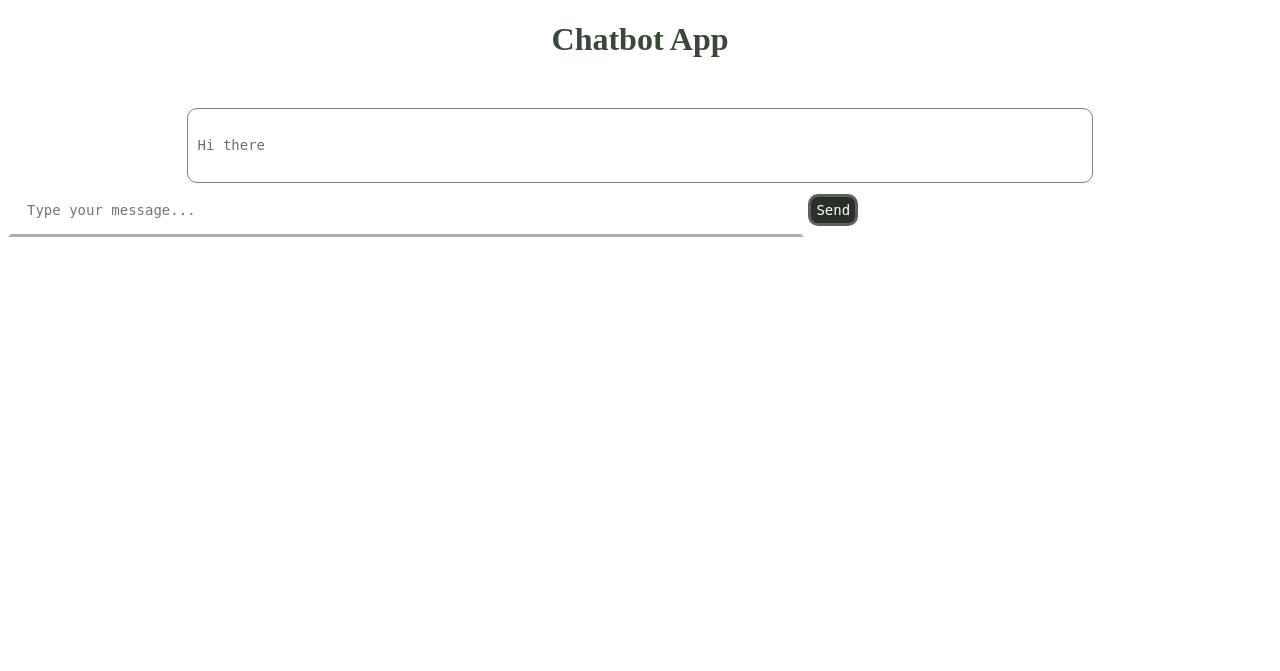
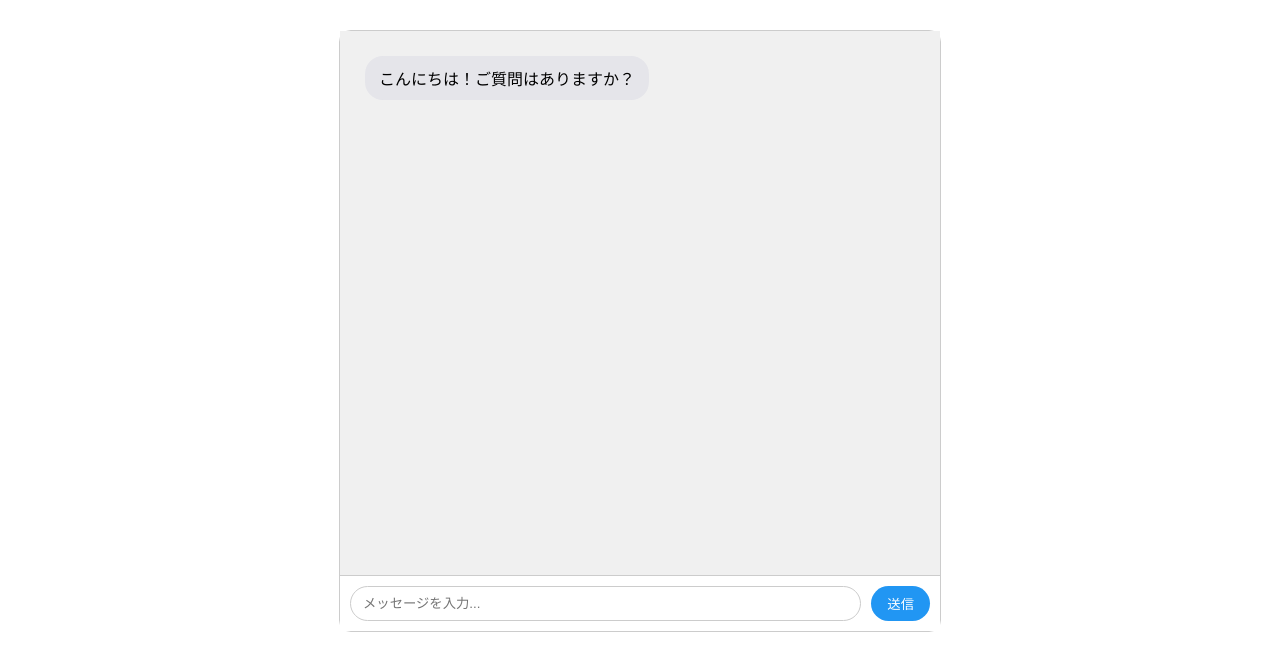
Before and after one commit to s1F102200132/AIchat, a Django app: page /blog/ in a window 1280 px wide. Shown: the top 671 px of the page. Run offline with Django 5.2, Linux system fonts and the light colour scheme.

Commit message:
このコードは気にせず消して

```diff
--- a/blog/static/blog/style.css
+++ b/blog/static/blog/style.css
@@ -1,60 +1,61 @@
-
-#chatbot{
-    margin-left: auto;
-    margin-right: auto;
-    width: 70%;
-    margin-top: 50px;
-    border-radius: 10px;
-    border: 1px solid gray;
-    padding: 10px;
+.chat-container {
+    max-width: 600px;
+    margin: 30px auto;
+    border: 1px solid #ccc;
+    border-radius: 12px;
+    display: flex;
+    flex-direction: column;
+    height: 600px;
+    background: #fff;
 }
 
-.botText{
-    font-family: monospace;
-    font-size: 14px;
-    text-align: left;
-    line-height: 25px;
-    color: rgb(109,111,109);
+.chat-box {
+    flex: 1;
+    padding: 15px;
+    overflow-y: auto;
+    display: flex;
+    flex-direction: column;
+    background: #f0f0f0;
 }
 
-
-#userInput{
-    margin-left: auto;
-    margin-right: auto;
-    margin-top: 40px;
-    width: 70%;
-    text-align: center;
+.message {
+    margin: 10px;
+    padding: 10px 14px;
+    border-radius: 18px;
+    max-width: 80%;
+    word-break: break-word;
 }
 
-#textInput{
-    border: 3px solid white;
-    border-bottom: 3px solid #afafaf;
-    font-family: monospace;
-    font-size: 14px;
-    width: 60%;
-    padding: 16px;
-    color: rgb(213,67,41);
+.message.user {
+    background-color: #dcf8c6;
+    align-self: flex-end;
 }
 
-#buttonInput{
-    padding: 5px;
-    font-family: monospace;
-    font-size: 14px;
-    border: 3px solid #5b605c;
-    background-color: rgb(40,48,40);
-    color: white;
-    border-radius:10px;
+.message.bot {
+    background-color: #e5e5ea;
+    align-self: flex-start;
 }
 
-h1{
-    text-align: center;
-    color: rgb(57,72,57);
+.input-area {
+    display: flex;
+    padding: 10px;
+    border-top: 1px solid #ccc;
+    background: white;
 }
 
-.userText{
-    text-align: right;
-    font-family: monospace;
-    font-size: 14px;
-    line-height: 25px;
-    color: rgb(109,111,109);
+.input-area input {
+    flex: 1;
+    padding: 8px 12px;
+    border: 1px solid #ccc;
+    border-radius: 20px;
+    margin-right: 10px;
 }
+
+.input-area button {
+    background-color: #2196f3;
+    color: white;
+    border: none;
+    padding: 8px 16px;
+    border-radius: 20px;
+    cursor: pointer;
+}
--- a/blog/templates/blog/index.html
+++ b/blog/templates/blog/index.html
@@ -1,57 +1,59 @@
 <!DOCTYPE html>
-<html lang="en">
+<html lang="ja">
 <head>
     <meta charset="UTF-8">
-    <meta name="viewport" content="width=device-width, initial-scale=1.0">
-    <title>Document</title>
+    <title>AIチャットボット</title>
 
     {% load static %}
     <link rel="stylesheet" type="text/css" href="{% static 'blog/style.css' %}">
 
-   <script src="https://code.jquery.com/jquery-3.7.1.js" integrity="sha256-eKhayi8LEQwp4NKxN+CfCh+3qOVUtJn3QNZ0TciWLP4=" crossorigin="anonymous"></script>
+    <script src="https://code.jquery.com/jquery-3.7.1.js"></script>
 </head>
 <body>
-
-
-    <h1> Chatbot App </h1>
-
-    <div>
-        <div id="chatbot">
-            <p class="botText"><span>Hi there</span></p>
+<div class="chat-container">
+    <div id="chatbox" class="chat-box">
+        <!-- 初期メッセージはJS側で追加されます -->
     </div>
-        <div id="user Input">
-            <input type="text" id="textInput" name="userMessage" placeholder="Type your message..."/>
-            <input type="submit" value="Send" id="buttonInput" />
-
-
+    <div class="input-area">
+        <input type="text" id="textInput" placeholder="メッセージを入力..." />
+        <button id="sendBtn">送信</button>
     </div>
 </div>
 
 <script>
-
-      function getUserResponse(){
-         var userText = $('#textInput').val();
-         var userHTML = "<p class='userText'>User: <span>"+userText+"</span/></p>";
-            $('#textInput').val("");
-
-            $('#chatbot').append(userHTML);
-
-            $.get('/blog/getResponse',{userMessage:userText}).done(function(data){
-
-                var returnedMessage = "<p class='botText'>Chatbot: <span>"+ data + "</span/></p>";
-                 $('#chatbot').append(returnedMessage);
-
-            })
-
+    // メッセージをチャット画面に追加
+    function appendMessage(text, sender) {
+        const msgClass = sender === 'bot' ? 'bot' : 'user';
+        $('#chatbox').append(`
+            <div class="message ${msgClass}">
+                <span>${text}</span>
+            </div>
+        `);
+        $('#chatbox').scrollTop($('#chatbox')[0].scrollHeight);  // スクロール
     }
 
+    // ユーザー送信処理
+    function sendMessage() {
+        const userText = $('#textInput').val().trim();
+        if (!userText) return;
 
-      $('#buttonInput').click(function(){
-        getUserResponse();
+        appendMessage(userText, 'user');
+        $('#textInput').val('');
 
-      })
+        $.get('/blog/getResponse', { userMessage: userText }, function(data) {
+            appendMessage(data, 'bot');
+        });
+    }
 
+    // 初期Botメッセージ
+    $(document).ready(function () {
+        appendMessage("こんにちは！ご質問はありますか？", "bot");
+
+        $('#sendBtn').click(sendMessage);
+        $('#textInput').keypress(function (e) {
+            if (e.which === 13) sendMessage();
+        });
+    });
 </script>
-
 </body>
 </html>
--- a/blog/views.py
+++ b/blog/views.py
@@ -1,5 +1,21 @@
 from django.shortcuts import render
 from django.http import HttpResponse
+import openai
+from django.http import HttpResponse
+
+openai.api_key = 'AIzaSyCDH1Tm2II8ZhIkxSiUcEGj26UZ9f5KHOA'  # ここにキーを入れてください
+
+def getResponse(request):
+    user_message = request.GET.get('userMessage', '')
+    response = openai.ChatCompletion.create(
+        model="gpt-3.5-turbo",
+        messages=[
+            {"role": "system", "content": "あなたは親切な飲食店サポートチャットボットです。"},
+            {"role": "user", "content": user_message}
+        ]
+    )
+    reply = response.choices[0].message.content.strip()
+    return HttpResponse(reply)
 
 # Create your views here.
 from chatterbot import ChatBot
@@ -48,9 +64,16 @@ def specific(request):
     return HttpResponse("list1")
 
 def getResponse(request):
-    userMessage = request.GET.get('userMessage')
-    chatReponse = str(bot.get_response(userMessage))
-    return HttpResponse(chatReponse)
+    user_message = request.GET.get('userMessage', '')
+    response = openai.ChatCompletion.create(
+        model="gpt-3.5-turbo",
+        messages=[
+            {"role": "system", "content": "あなたは親切なアシスタントです。"},
+            {"role": "user", "content": user_message}
+        ]
+    )
+    reply = response['choices'][0]['message']['content'].strip()
+    return HttpResponse(reply)
 
 def chatbot_iframe(request):
     return render(request, 'blog/chat_iframe.html')
```
Lines whose indentation alone changed are shown as unchanged.
